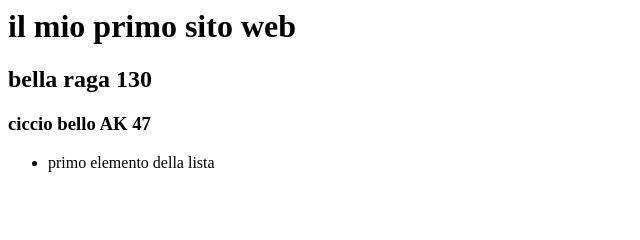
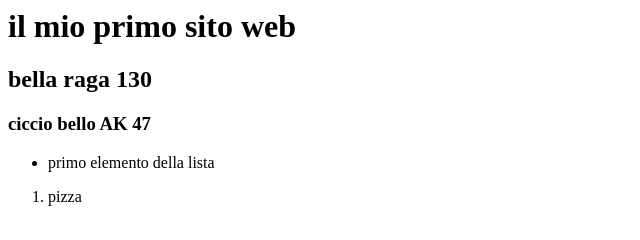
Before and after one commit to Fabiancaspi/Fabiancaspi.github.io, a plain HTML site: page index.html in a window 1280 px wide. Shown: the full height of the page, 0-640 px from the left. Drawn offline with Linux system fonts and the light colour scheme.

Commit message:
Update index.html

```diff
--- a/index.html
+++ b/index.html
@@ -2,3 +2,6 @@
 <h2>bella raga 130 </h2>
 <h3> ciccio bello AK 47</h3>
 <ul><li>primo elemento della lista </li></ul>
+<ol>
+  <li>pizza </li>
+</ol>
```
